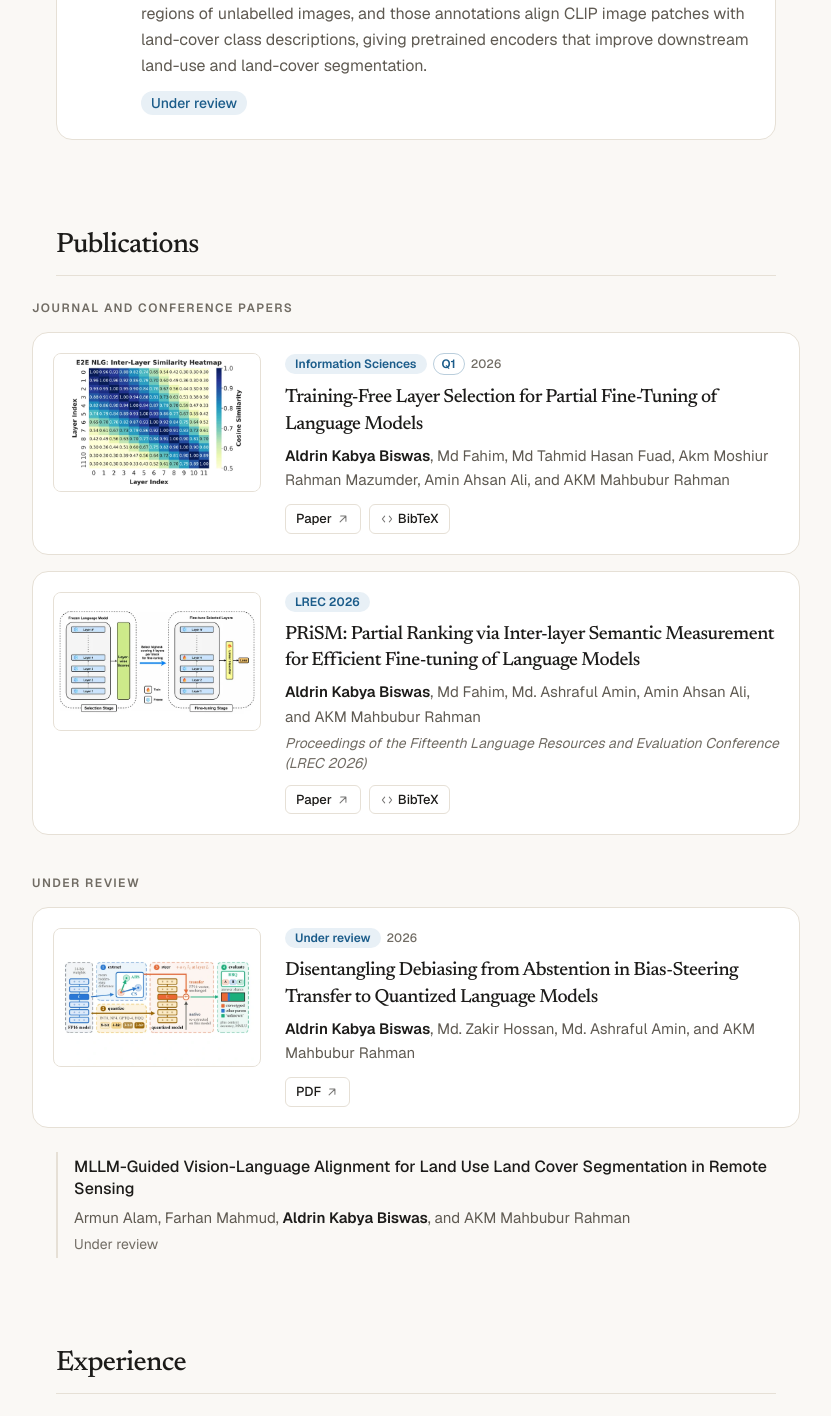
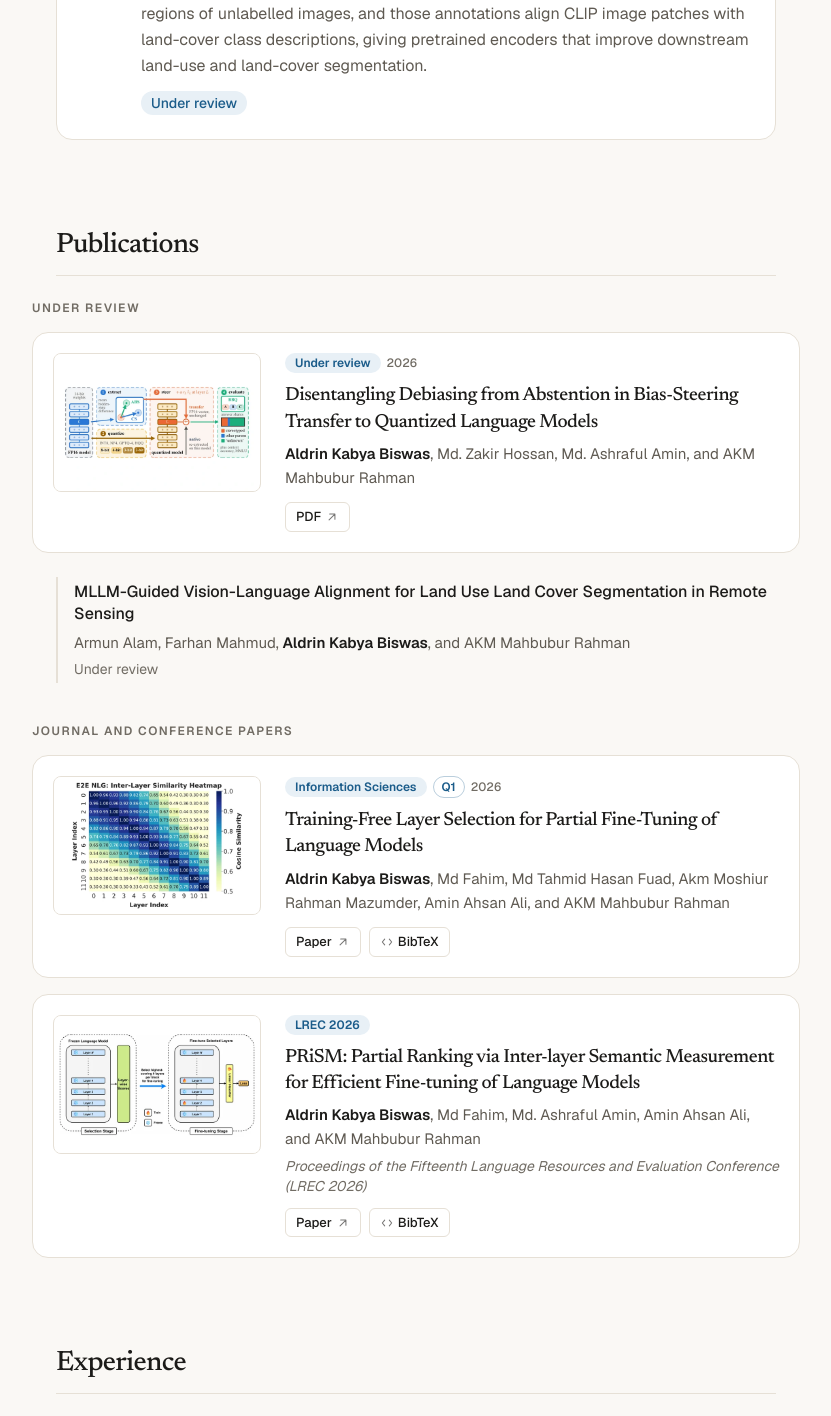
Before and after one commit to aldrinkabya/aldrinkabya.github.io, a Next.js app: page / in a window 1280 px wide. Shown: the part 1918-3334 px from the top of the page, without its empty margins (224-1055 px from the left). Built offline with nearby package versions, Linux system fonts and the light colour scheme.

Commit message:
List papers under review above the published ones

```diff
--- a/src/components/Publications.tsx
+++ b/src/components/Publications.tsx
@@ -97,19 +97,12 @@ export function Publications() {
   const reviewCards = review.filter((p) => p.thumbnail);
   const reviewItems = review.filter((p) => !p.thumbnail);
 
+  // Under review comes first: it is the newest work, and the bias-steering
+  // paper is the one closest to the applications.
   return (
     <Section id="publications" title="Publications">
-      <div className="lg:-mx-6">
-        <GroupLabel>Journal and conference papers</GroupLabel>
-        <ul className="grid gap-4">
-          {published.map((p) => (
-            <PaperCard key={p.id} p={p} />
-          ))}
-        </ul>
-      </div>
-
       {review.length > 0 && (
-        <div className="mt-10">
+        <div className="mb-10">
           <div className="lg:-mx-6">
             <GroupLabel>Under review</GroupLabel>
             {reviewCards.length > 0 && (
@@ -129,6 +122,15 @@ export function Publications() {
           )}
         </div>
       )}
+
+      <div className="lg:-mx-6">
+        <GroupLabel>Journal and conference papers</GroupLabel>
+        <ul className="grid gap-4">
+          {published.map((p) => (
+            <PaperCard key={p.id} p={p} />
+          ))}
+        </ul>
+      </div>
     </Section>
   );
 }
```
